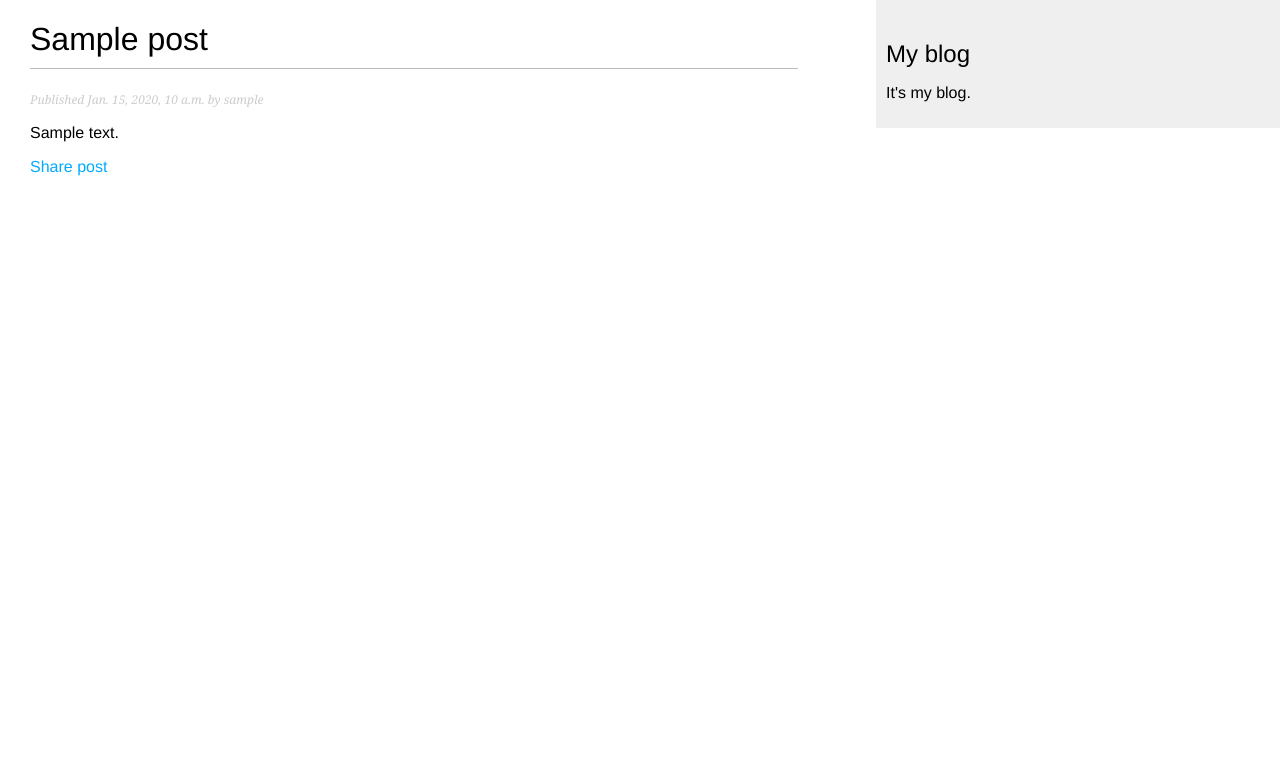
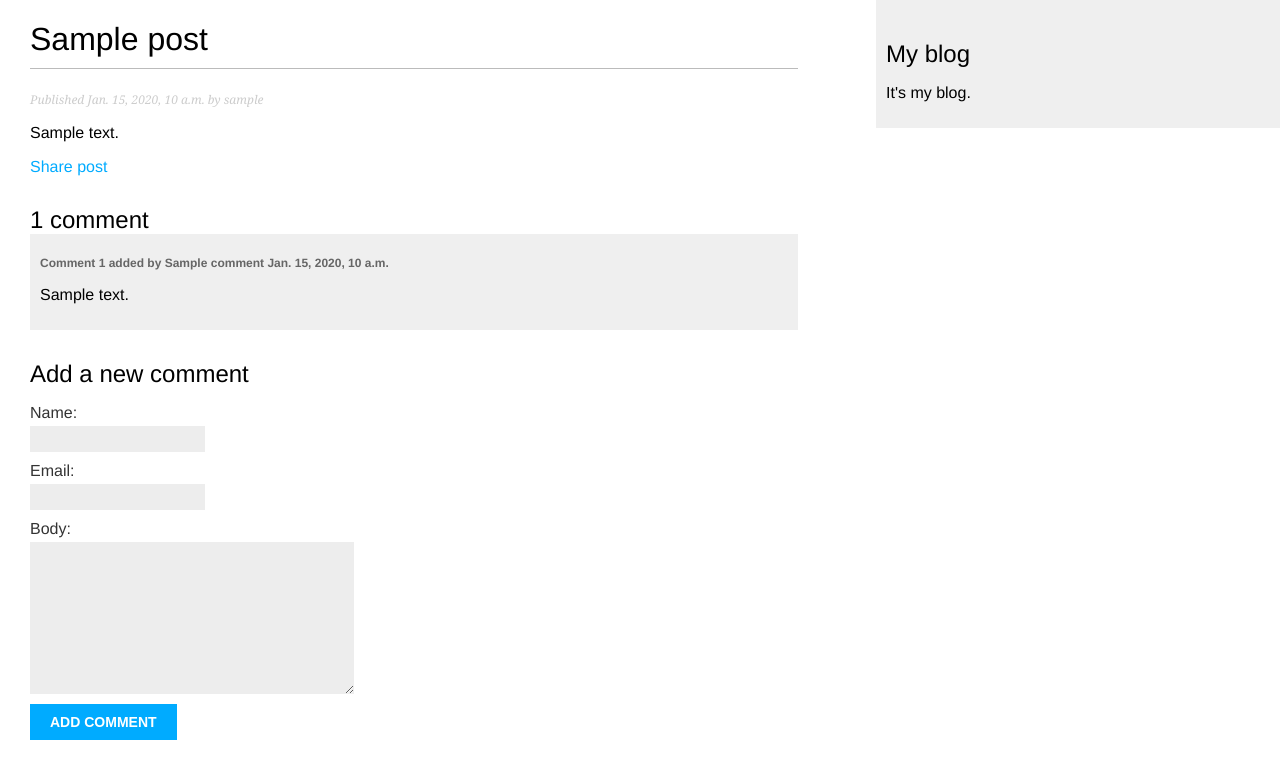
Before and after one commit to LunarCommands/blog, a Django app: a page that uses mysite/blog/templates/blog/post/detail.html in a window 1280 px wide. Shown: the top 779 px of the page. Run offline with Django 3.2, Linux system fonts and the light colour scheme; tables that the repository leaves empty hold one stand-in row (values such as "Sample post").

Commit message:
Add comments section and functionality.

```diff
--- a/mysite/blog/forms.py
+++ b/mysite/blog/forms.py
@@ -1,4 +1,11 @@
 from django import forms
+from .models import Comment
+
+
+class CommentForm(forms.ModelForm):
+    class Meta:
+        model = Comment
+        fields = ('name', 'email', 'body')
 
 
 class EmailPostForm(forms.Form):
--- a/mysite/blog/templates/blog/post/detail.html
+++ b/mysite/blog/templates/blog/post/detail.html
@@ -13,4 +13,30 @@
             Share post
         </a>
     </p>
+
+    {% with comments.count as total_comments %}
+        <h2>
+            {{ total_comments }} comment{{ total_comments|pluralize:"s" }}
+        </h2>
+    {% endwith %}
+    {% for comment in comments %}
+        <div class="comment">
+            <p class="info">
+                Comment {{ forloop.counter }} added by {{ comment.name }} {{ comment.created }}
+            </p>
+            {{ comment.body|linebreaks }}
+        </div>
+        {% empty %}
+            <p>There are no comments yet.</p>
+    {% endfor %}
+    {% if new_comment %}
+        <h2>Your comments has been added.</h2>
+    {% else %}
+        <h2>Add a new comment</h2>
+        <form action="." method="post">
+            {{ comment_form.as_p }}
+            {% csrf_token %}
+            <p><input type="submit" value="Add comment"></p>
+        </form>
+    {% endif %}
 {% endblock %}
--- a/mysite/blog/views.py
+++ b/mysite/blog/views.py
@@ -1,8 +1,8 @@
 from django.shortcuts import render, get_object_or_404
-from .models import Post
+from .models import Post, Comment
 from django.core.paginator import Paginator, EmptyPage, PageNotAnInteger
 from django.views.generic import ListView
-from .forms import EmailPostForm
+from .forms import EmailPostForm, CommentForm
 from django.core.mail import send_mail
 
 
@@ -57,6 +57,24 @@ def post_detail(request, year, month, day, post):
                              publish__year=year,
                              publish__month=month,
                              publish__day=day)
+
+    # List of active comments to the post
+    comments = post.comments.filter(active=True)
+
+    if request.method == 'POST':
+        # The comment has been published
+        comment_form = CommentForm(data=request.POST)
+        if comment_form.is_valid():
+            # Creating comment object
+            new_comment = comment_form.save(commit=False)
+            # Adding comment to the post
+            new_comment.post = post
+            # Saving comment in the database
+            new_comment.save()
+    else:
+        comment_form = CommentForm()
     return render(request,
                   'blog/post/detail.html',
-                  {'post': post})
+                  {'post': post,
+                   'comments': comments,
+                   'comment_form': comment_form})
```
